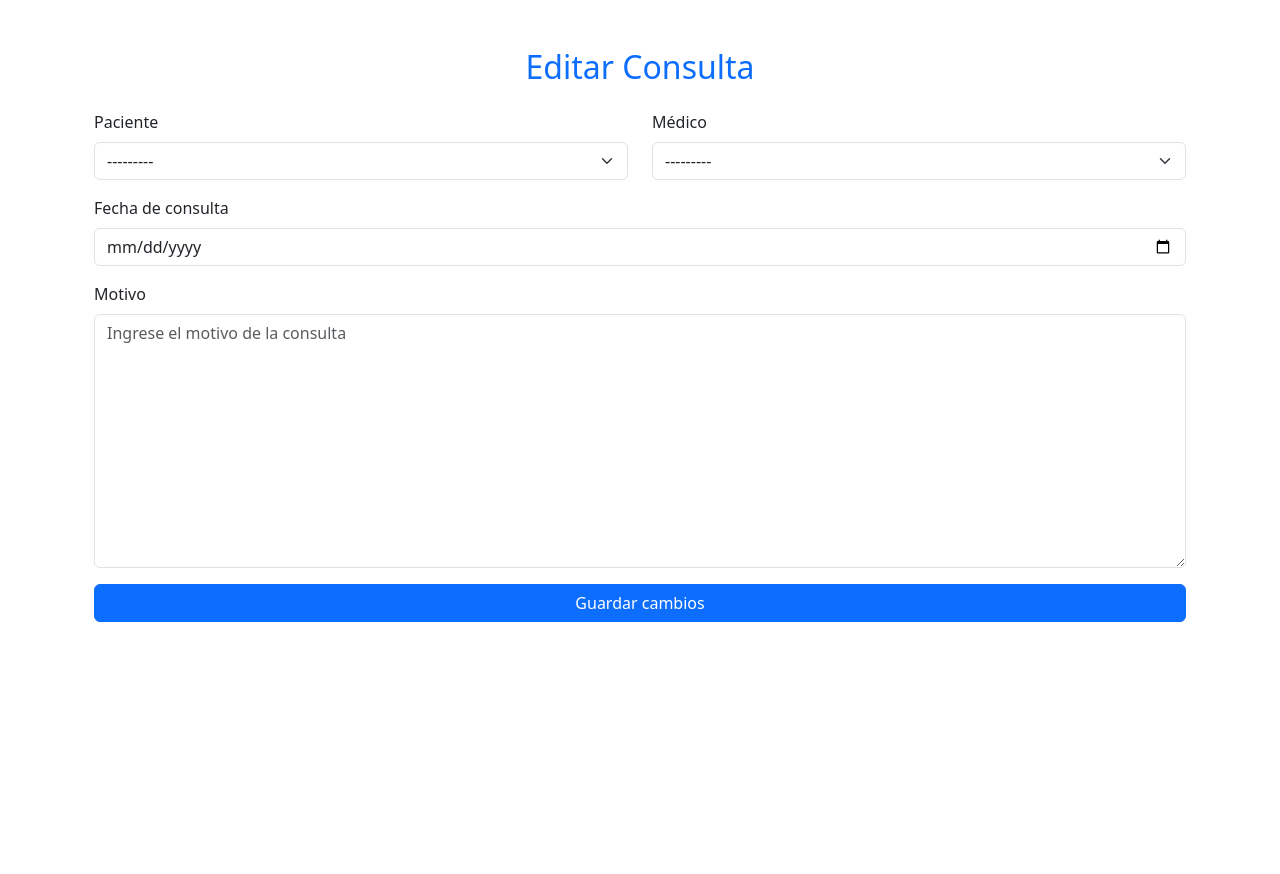
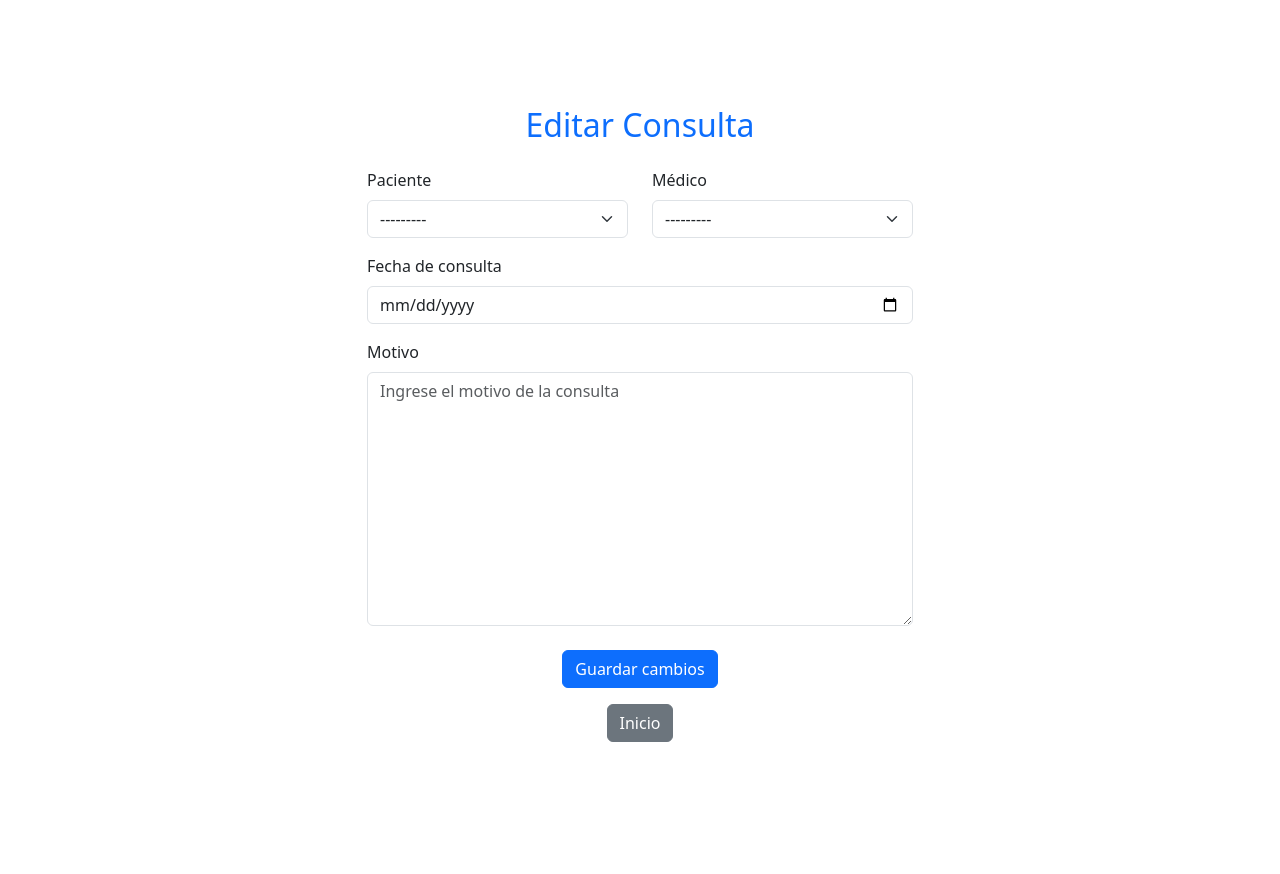
Before and after one commit to Yenniemorales/TrabajoFinal-Morales, a Django app: template AppConsulta/templates/AppConsulta/editar_consulta.html in a window 1280 px wide. Shown: the part 62-936 px from the top of the page. Before the commit the page ends 684 px from the top, so only its background shows below. Run offline with Django 5.2, Linux system fonts and the light colour scheme; the template is opened without the code that fills it: values that come from a table or form of the project are taken from there, others are empty; some libraries are stand-ins or nearby versions.

Commit message:
Actualice diseño de editar consulta

```diff
--- a/AppConsulta/templates/AppConsulta/editar_consulta.html
+++ b/AppConsulta/templates/AppConsulta/editar_consulta.html
@@ -1,9 +1,9 @@
 {% extends "AppConsulta/base.html" %}
 
 {% block content %}
-<div class="container mt-5">
-    <h2 class="text-center text-primary">Editar Consulta</h2>
-    <form method="post" class="mt-4">
+<div class="container d-flex flex-column justify-content-center align-items-center" style="min-height: 100vh;">
+    <h2 class="text-center text-primary mb-4">Editar Consulta</h2>
+    <form method="post" class="w-50">
         {% csrf_token %}
         <div class="row mb-3">
             <div class="col-md-6">
@@ -23,7 +23,11 @@
             <label for="id_motivo" class="form-label">Motivo</label>
             {{ form.motivo }}
         </div>
-        <button type="submit" class="btn btn-primary w-100">Guardar cambios</button>
+        <!-- Contenedor centrado para los botones -->
+        <div class="d-flex flex-column align-items-center mt-4">
+            <button type="submit" class="btn btn-primary w-20 mb-3">Guardar cambios</button>
+            <a href="{% url 'home' %}" class="btn btn-secondary w-20">Inicio</a>
+        </div>
     </form>
 </div>
 {% endblock %}
```
